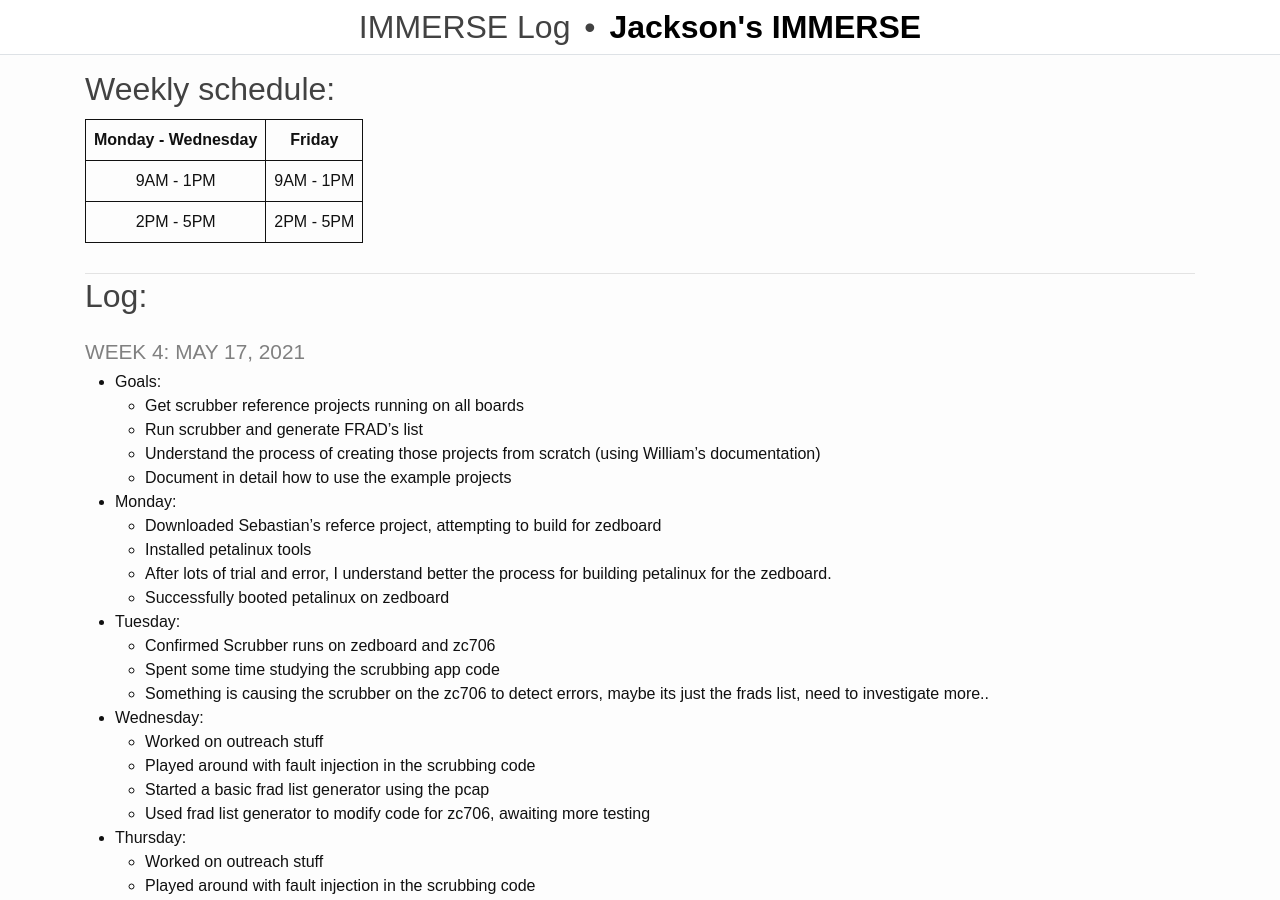
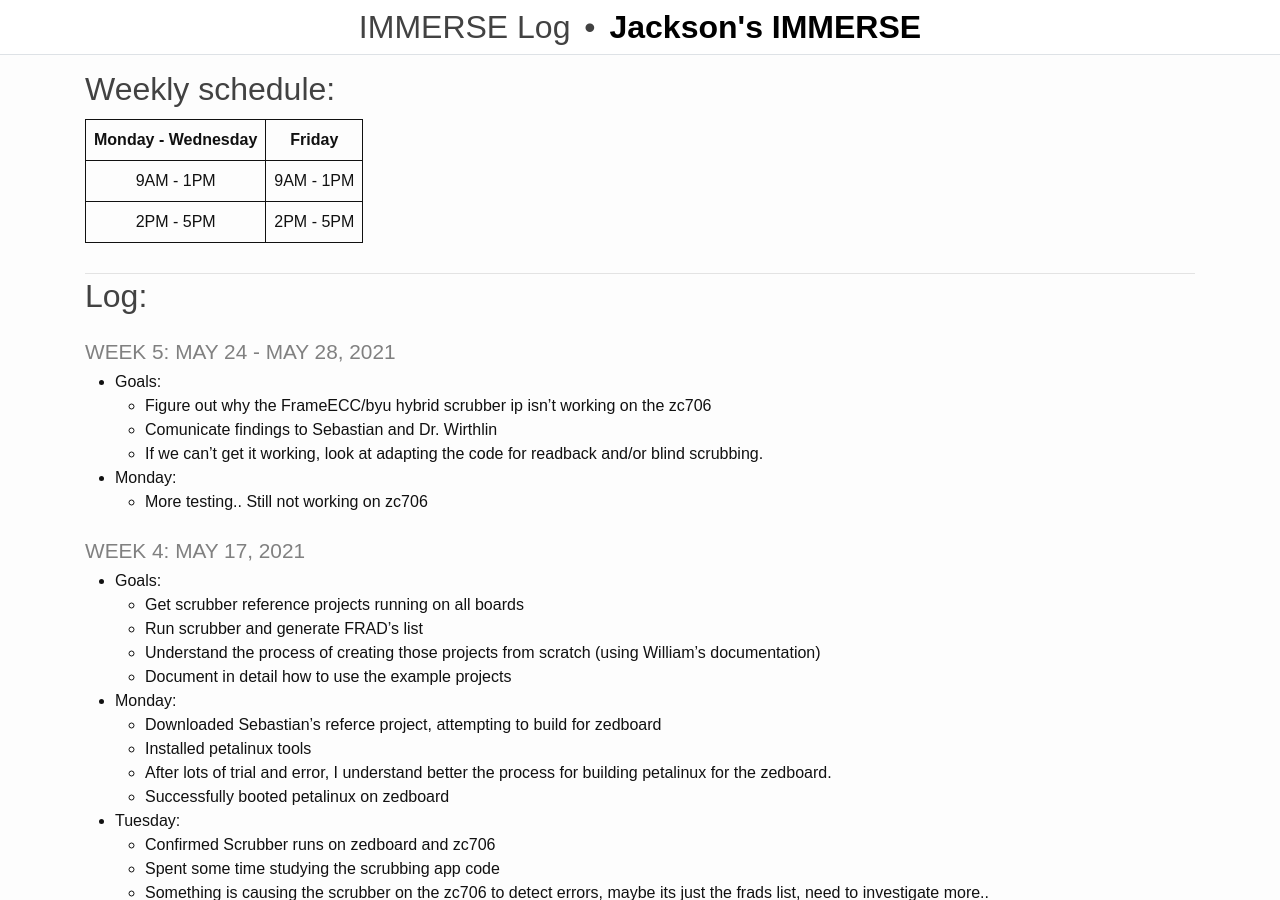
Before and after one commit to rjsmith1999/IMMERSE, a Jekyll site: the page built from _pages/log.md, in a window 1280 px wide and 900 px high. Built offline with Jekyll 4.4.1, drawn with Linux system fonts in a browser that asks for light colours.

Commit message:
Update Log

```diff
--- a/_pages/log.md
+++ b/_pages/log.md
@@ -13,6 +13,16 @@ title: IMMERSE Log
 
 -------------------
 ## Log:
+
+### Week 5: May 24 - May 28, 2021
+* **Goals**:
+  - Figure out why the FrameECC/byu hybrid scrubber ip isn't working on the zc706
+  - Comunicate findings to Sebastian and Dr. Wirthlin
+  - If we can't get it working, look at adapting the code for readback and/or blind scrubbing.
+
+* **Monday**:
+  - More testing.. Still not working on zc706
+
 
 ### Week 4: May 17, 2021
 * **Goals**:
```
